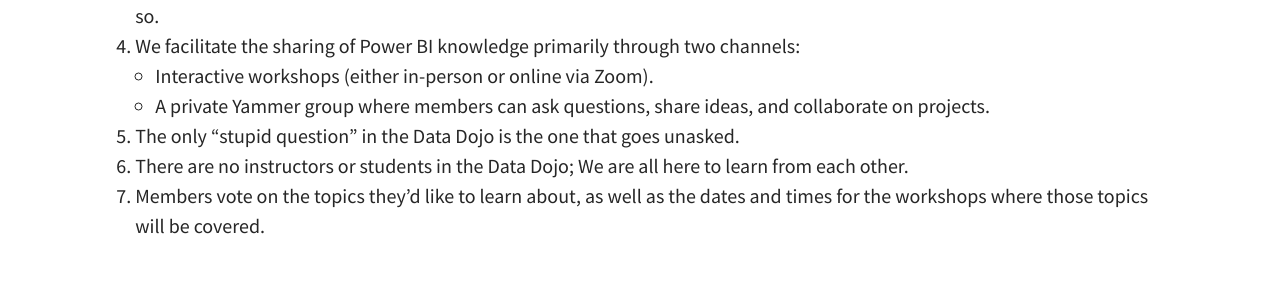
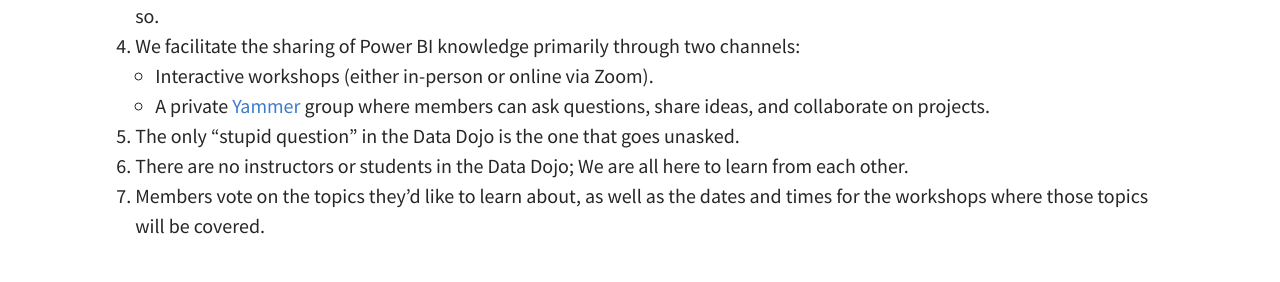
Before and after one commit to DataVolumeXYZ/DataVolumeXYZ, a Jekyll site: the page built from _posts/2023-03-22-DataDojo-PowerBI-CommunityOfPractice-01.md, in a window 1280 px wide. Shown: the part 1084-1366 px from the top of the page. Built offline with Jekyll 4.4.1, drawn with Linux system fonts in a browser that asks for light colours; part of the change alters nothing that is shown.

```diff
--- a/_posts/2023-03-22-DataDojo-PowerBI-CommunityOfPractice-01.md
+++ b/_posts/2023-03-22-DataDojo-PowerBI-CommunityOfPractice-01.md
@@ -27,7 +27,7 @@ From the very beginning, I knew that there were varying levels of Power BI exper
 3. Members are encouraged to share their Power BI knowledge and experience with the group, though no one is required to do so.
 4. We facilitate the sharing of Power BI knowledge primarily through two channels:
   * Interactive workshops (either in-person or online via Zoom).
-  * A private Yammer group where members can ask questions, share ideas, and collaborate on projects.
+  * A private [Yammer](https://www.yammer.com) group where members can ask questions, share ideas, and collaborate on projects.
 5. The only "stupid question" in the Data Dojo is the one that goes unasked.
 6. There are no instructors or students in the Data Dojo; We are all here to learn from each other.
 7. Members vote on the topics they'd like to learn about, as well as the dates and times for the workshops where those topics will be covered.
```
